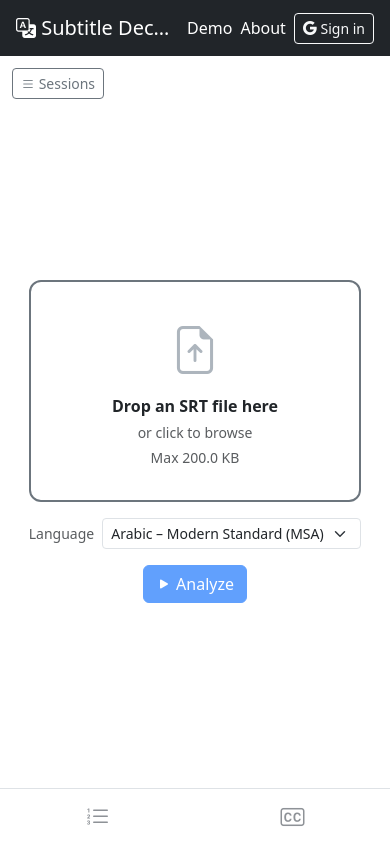
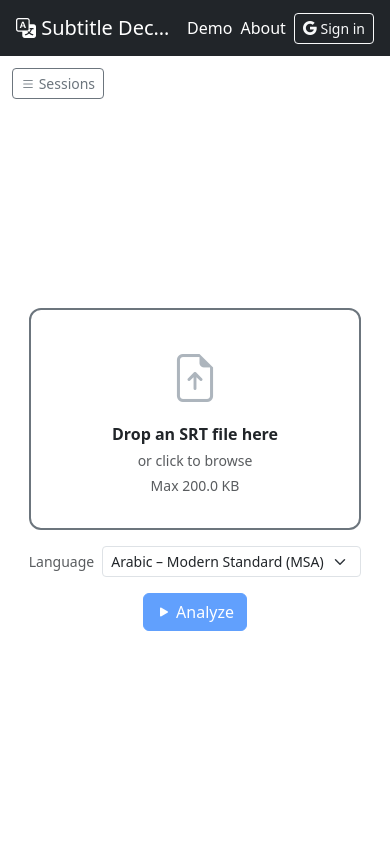
Before and after one commit to buffman23/subtitle_decks, a FastAPI app: page / in a window 390 px wide. Run offline with FastAPI, Linux system fonts and the light colour scheme.

Commit message:
Hide mobile tab bar when no session is loaded
On the upload form / empty state there is nothing to switch between, so
the bottom tab bar is hidden (via :has on #results-section visibility)
and the app shell reclaims its space. It reappears as soon as a session
or finished analysis is shown.

Co-Authored-By: Claude Opus 5.5 (1M context) <noreply@anthropic.com>

```diff
--- a/webapp/app/static/css/style.css
+++ b/webapp/app/static/css/style.css
@@ -523,11 +523,20 @@
 /* One full-height view at a time, picked by the bottom tab bar
    (body[data-mobile-tab] is set by src/features/mobileTabs.ts). */
 @media (max-width: 767.98px) {
-  :root { --tabbar-h: 56px; }
+  :root {
+    --tabbar-h: 56px;
+    /* Room the shell leaves at the bottom for the fixed tab bar */
+    --tabbar-space: calc(var(--tabbar-h) + env(safe-area-inset-bottom));
+  }
+
+  /* No session/results loaded (upload form or empty state): there is nothing
+     to switch between, so drop the tab bar and give the shell its space. */
+  body:not(:has(#results-section:not(.d-none))) { --tabbar-space: 0px; }
+  body:not(:has(#results-section:not(.d-none))) #mobile-tabbar { display: none; }
 
   #app-shell {
     height: calc(100vh - 56px - var(--tabbar-h));
-    height: calc(100dvh - 56px - var(--tabbar-h) - env(safe-area-inset-bottom));
+    height: calc(100dvh - 56px - var(--tabbar-space));
   }
 
   /* Bottom tab bar (Instagram/Snapchat style: icon-only, filled icon = active) */
```
